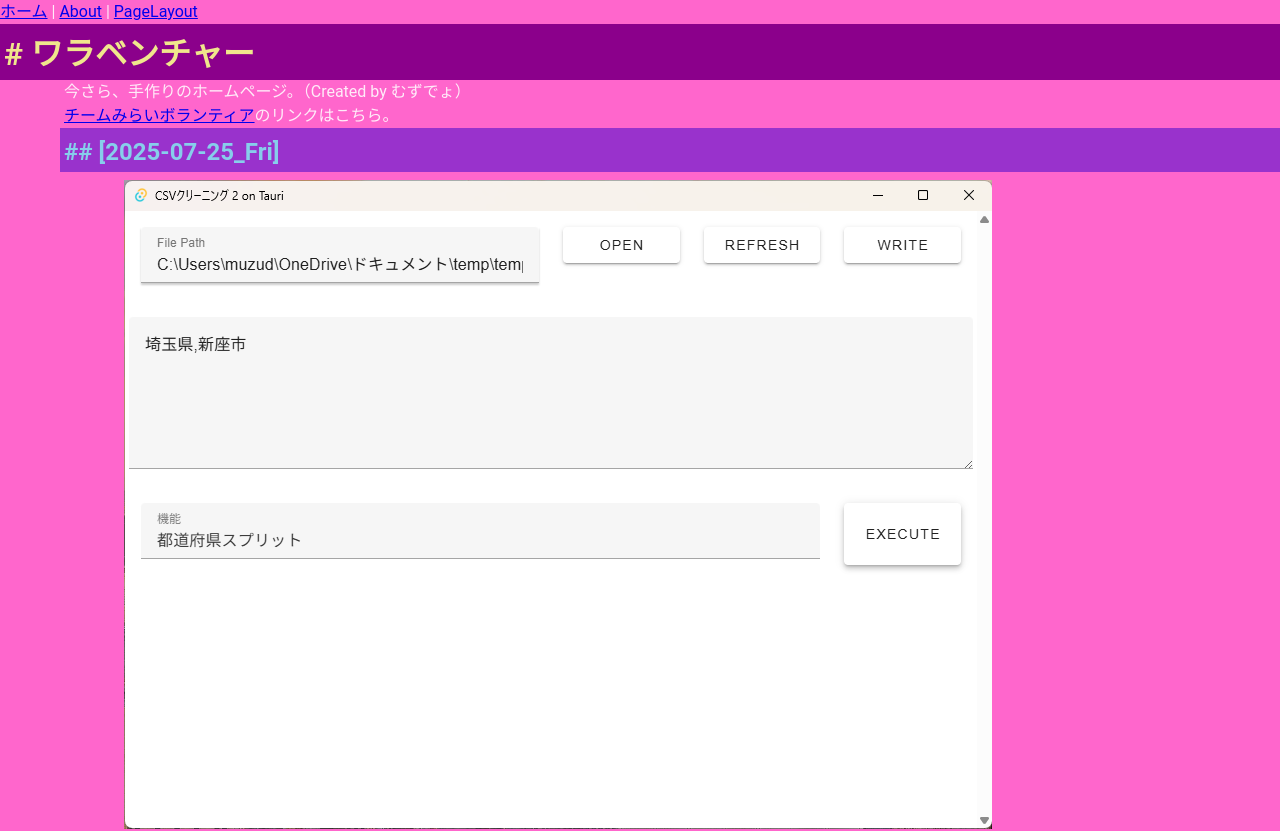
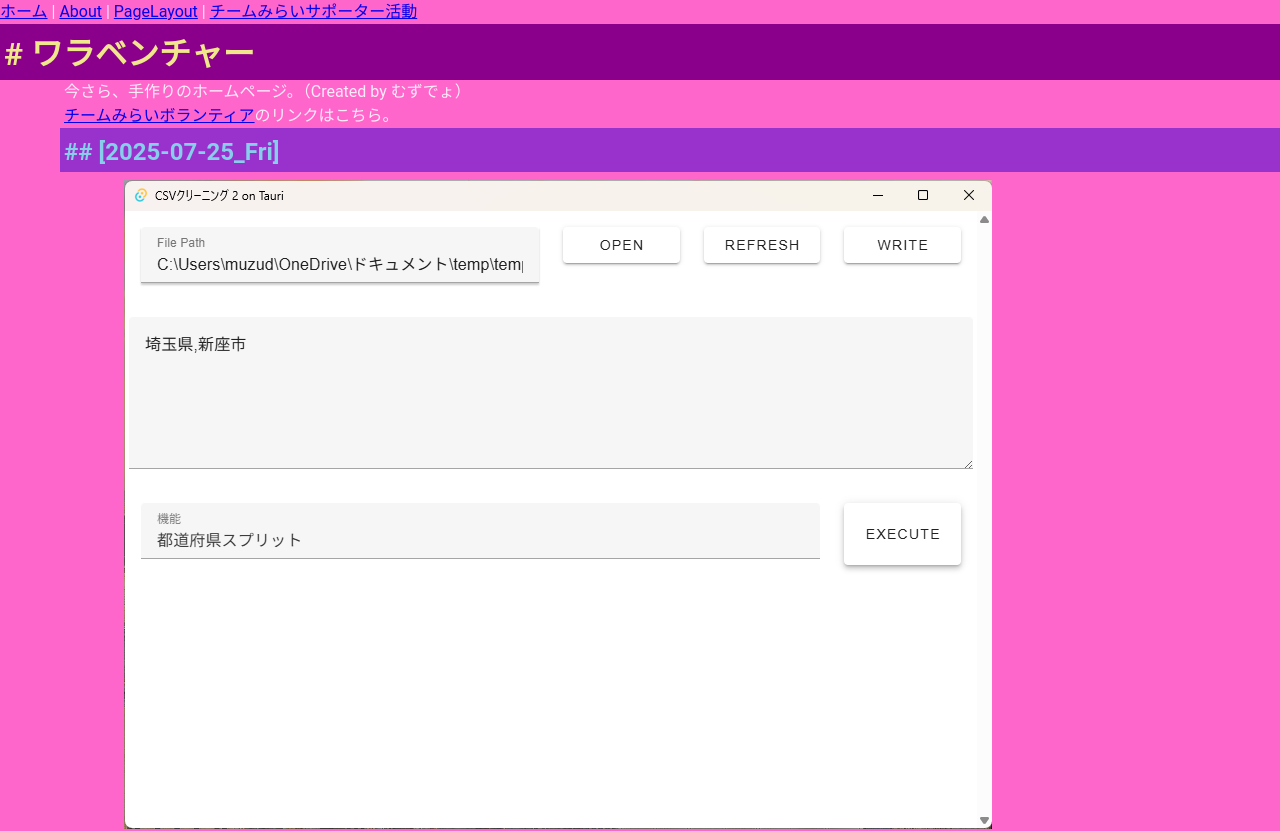
Before and after one commit to muzudho/Warabenture-2025, a Nuxt app: page / in a window 1280 px wide. Shown: the top 831 px of the page. Built offline with nearby package versions, Linux system fonts and the light colour scheme.

Commit message:
チームみらいサポーター活動ページURL変更

```diff
--- a/app.vue
+++ b/app.vue
@@ -13,7 +13,8 @@
                     -->
                     <router-link to="/">ホーム</router-link> |
                     <router-link to="/about">About</router-link> |
-                    <router-link to="/page-layout">PageLayout</router-link>
+                    <router-link to="/page-layout">PageLayout</router-link> |
+                    <router-link to="/team-mirai-supporter">チームみらいサポーター活動</router-link>
                 </nav>
 
                 <!-- /pages フォルダーの中にある .vue ファイル がここに埋め込まれます。 -->
--- a/pages/index.vue
+++ b/pages/index.vue
@@ -2,7 +2,7 @@
     <h1># ワラベンチャー</h1>
     <section class="sec-1">
         今さら、手作りのホームページ。（Created by むずでょ）<br>
-        <NuxtLink to="/team-mirai-volunteer">チームみらいボランティア</NuxtLink>のリンクはこちら。
+        <NuxtLink to="/team-mirai-supporter">チームみらいボランティア</NuxtLink>のリンクはこちら。
     </section>
 
     <h2>## [2025-07-25_Fri]</h2>
--- a/pages/team-mirai-volunteer/heat-map.vue
+++ b/pages/team-mirai-supporter/heat-map.vue
@@ -1,5 +1,5 @@
 <template>
-    <NuxtLink to="/">ワラベンチャー</NuxtLink>　＞　<NuxtLink to="/team-mirai-volunteer">チームみらいボランティア</NuxtLink><br>
+    <NuxtLink to="/">ワラベンチャー</NuxtLink>　＞　<NuxtLink to="/team-mirai-supporter">チームみらいサポーター活動</NuxtLink><br>
     <h1>ヒートマップ</h1>
     <section class="sec-1">
         <ul>
--- a/pages/team-mirai-volunteer/index.vue
+++ b/pages/team-mirai-supporter/index.vue
@@ -1,10 +1,10 @@
 <template>
     <h1>ワラベンチャー</h1>
-    <h2>チームみらいボランティア</h2>
+    <h2>チームみらいサポーター活動</h2>
     <section class="sec-2">
         <ul>
             <li>
-                <NuxtLink to="/team-mirai-volunteer/heat-map">Heat Map</NuxtLink>
+                <NuxtLink to="/team-mirai-supporter/heat-map">Heat Map</NuxtLink>
             </li>
         </ul>
     </section>
```
